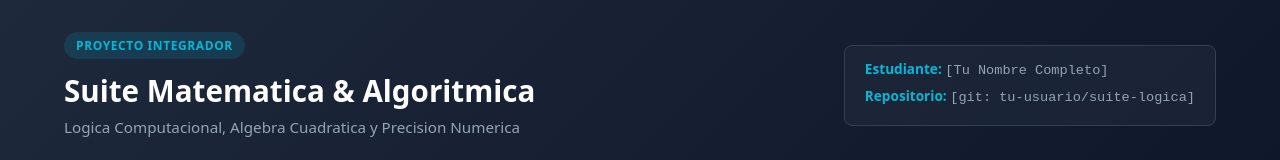
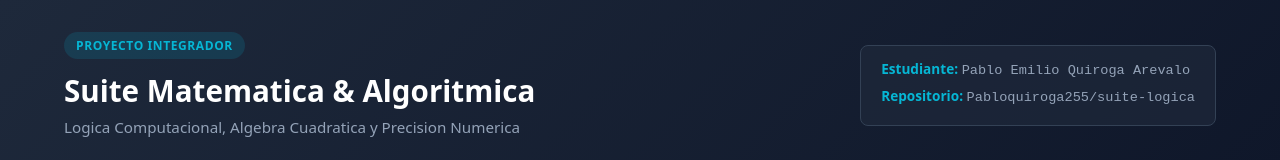
Before and after one commit to Pabloquiroga255/suite-logica, a plain HTML site: page index.html in a window 1280 px wide. Shown: the top 160 px of the page. Drawn offline with Linux system fonts and the light colour scheme.

Commit message:
feat : datos del estudiante

```diff
--- a/index.html
+++ b/index.html
@@ -16,8 +16,8 @@
         <p class="subtitle">Logica Computacional, Algebra Cuadratica y Precision Numerica</p>
       </div>
       <div class="student-info">
-        <div class="info-tag"><strong>Estudiante:</strong> <span class="placeholder">[Tu Nombre Completo]</span></div>
-        <div class="info-tag"><strong>Repositorio:</strong> <span class="placeholder">[git: tu-usuario/suite-logica]</span></div>
+        <div class="info-tag"><strong>Estudiante:</strong> <span class="placeholder">Pablo Emilio Quiroga Arevalo</span></div>
+        <div class="info-tag"><strong>Repositorio:</strong> <span class="placeholder">Pabloquiroga255/suite-logica</span></div>
       </div>
     </div>
   </header>
```
